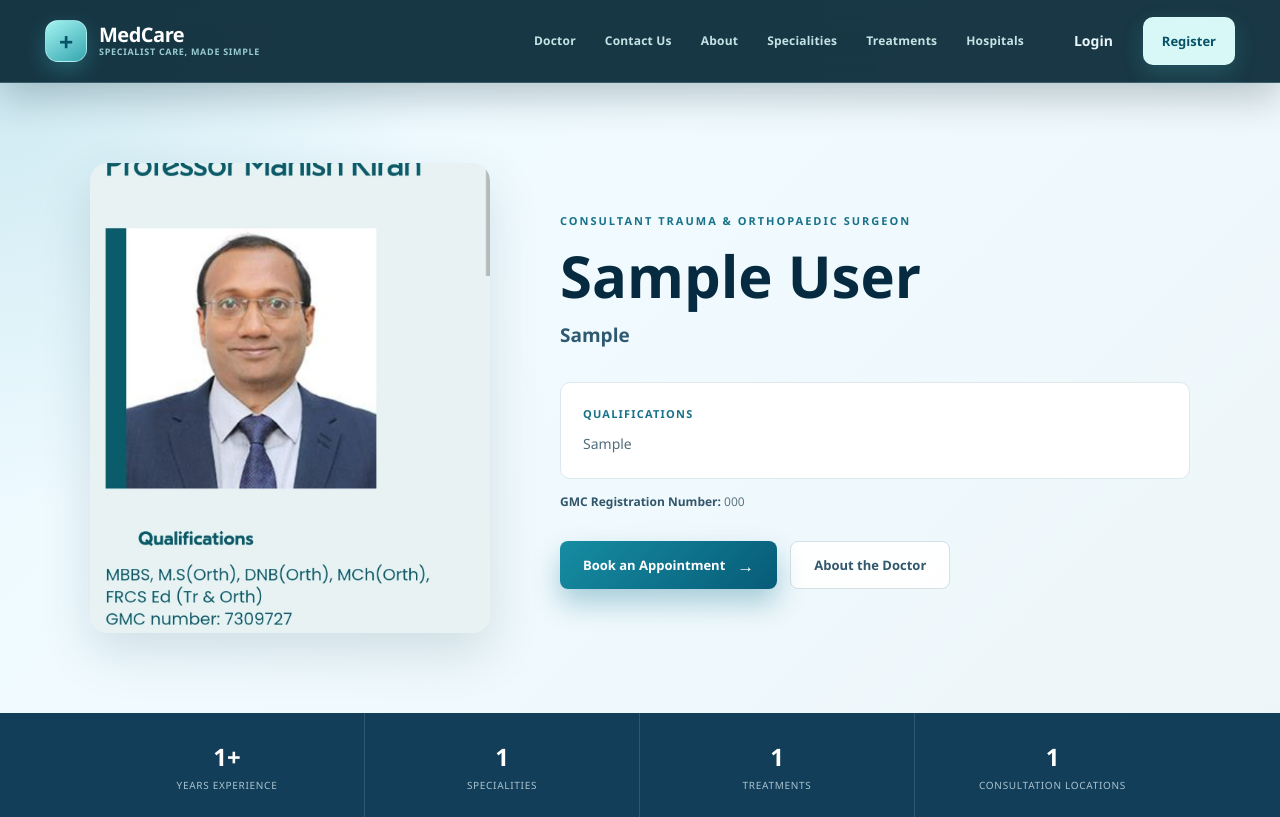
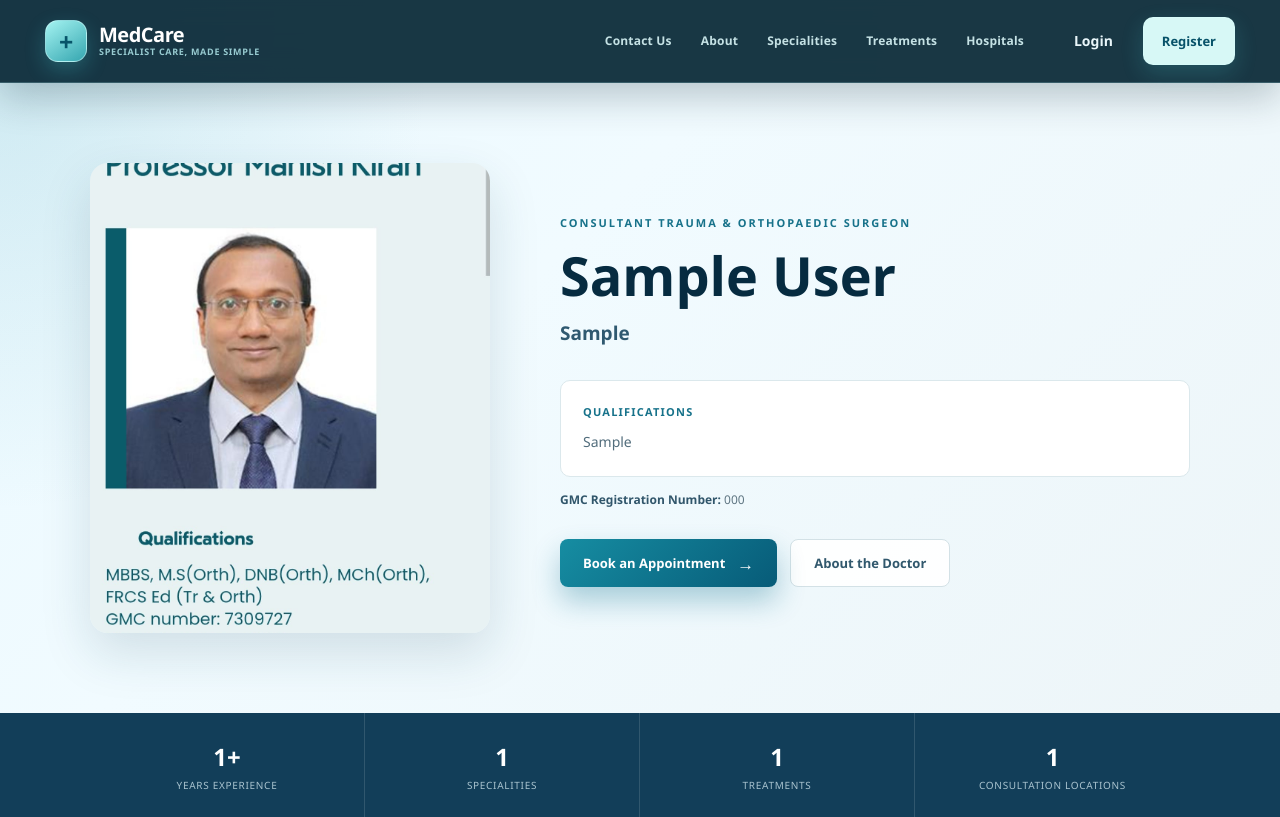
Before and after one commit to aravinthgovindaraj143-stack/doctor_appointment, a Django app: page / in a window 1280 px wide. Shown: the top 817 px of the page. Run offline with Django 5.2, Linux system fonts and the light colour scheme; tables that the repository leaves empty hold one stand-in row (values such as "Sample post"); grey boxes marked "Sample" are stand-in pictures; parts of the project's set-up code (start-up, migrations or seed data) failed here and were passed over.

```diff
--- a/doctor_appointment/urls.py
+++ b/doctor_appointment/urls.py
@@ -22,6 +22,7 @@ from django.conf.urls.static import static
 urlpatterns = [
     path('admin/', admin.site.urls),
     path('', include('pages.urls')),
+    path('doctors/', include('doctors.urls')),
     path('appointments/', include('appointments.urls')),
     path('accounts/', include('accounts.urls')),
 ]
--- a/static/css/style.css
+++ b/static/css/style.css
@@ -3027,7 +3027,10 @@ footer {
     color: #062b40;
     text-shadow: none;
 
-    font-size: clamp(40px, 5vw, 58px);
+    display: block;
+    max-width: 100%;
+
+    font-size: clamp(34px, 4.5vw, 54px);
 
     font-weight: 900;
 
@@ -3035,8 +3038,9 @@ footer {
 
     letter-spacing: 0;
 
-    max-width: 100%;
-    overflow-wrap: anywhere;
+    white-space: normal;
+    overflow-wrap: normal;
+    word-break: normal;
 }
 
 .doctor-main-content h3 {
@@ -3437,7 +3441,7 @@ footer {
     }
 
     .doctor-main-content h1.doctor-name {
-        font-size: clamp(32px, 9vw, 40px);
+        font-size: clamp(28px, 8vw, 36px);
         line-height: 1.08;
     }
 
--- a/templates/pages/home.html
+++ b/templates/pages/home.html
@@ -43,11 +43,6 @@
 
 
         <nav class="nav-links">
-
-            <a href="/">
-                Doctor
-            </a>
-
             <a href="{% url 'contact' %}">
                 Contact Us
             </a>
@@ -56,7 +51,7 @@
                 About
             </a>
 
-            <a href="{% url 'about' %}#specialities">
+            <a href="{% url 'specialties' %}">
                 Specialities
             </a>
 
```
